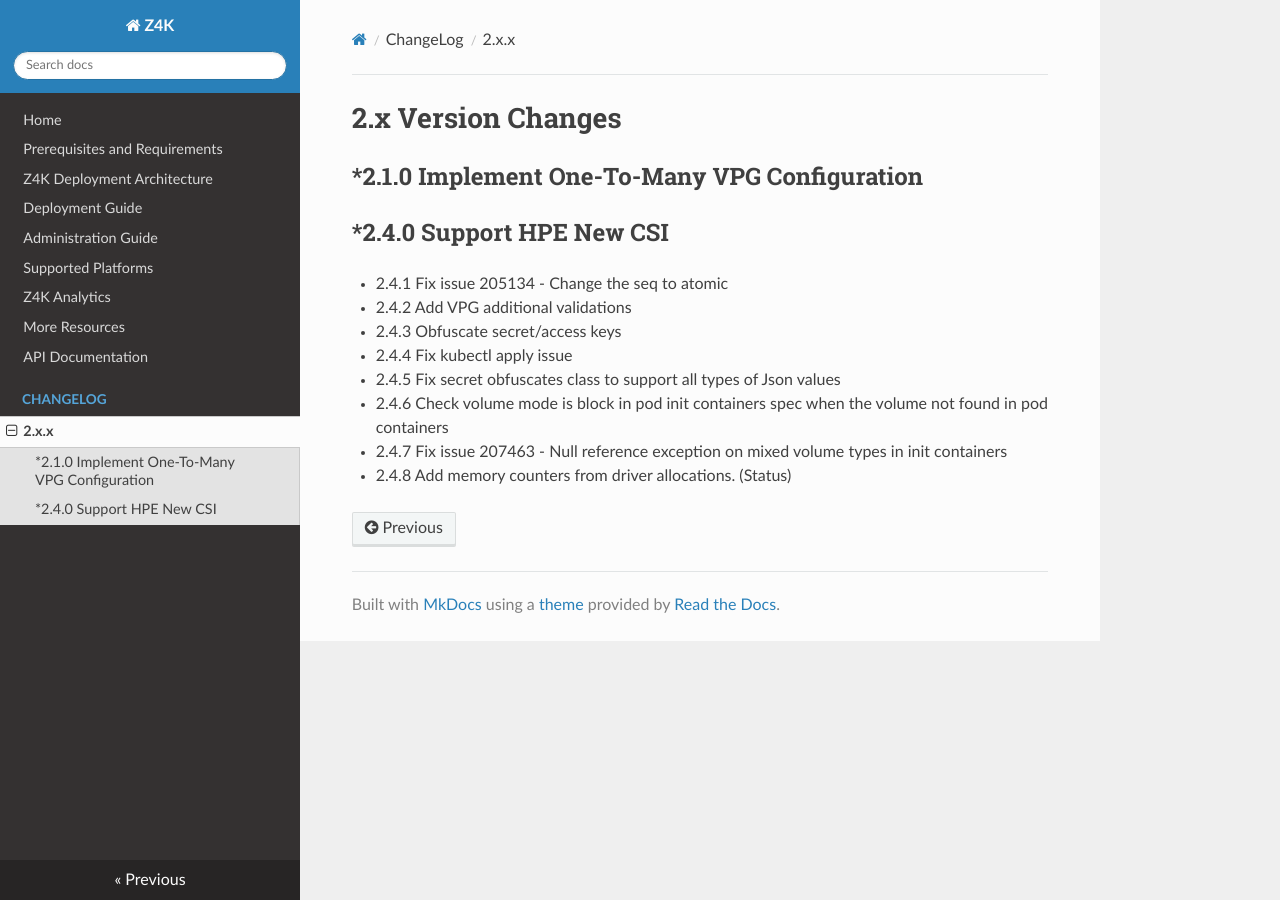
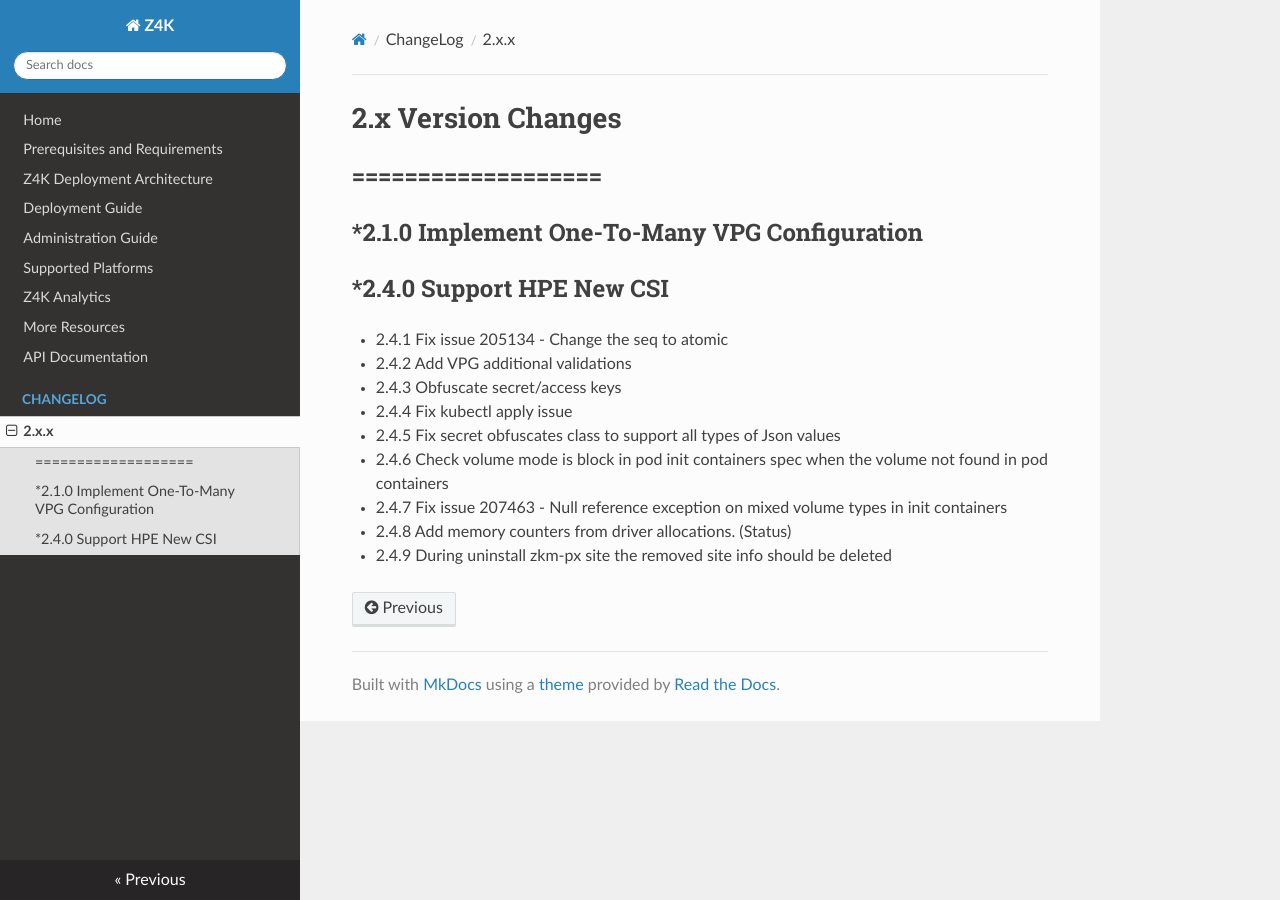
Before and after one commit to ZertoPublic/Z4K, an MkDocs documentation site: the page built from docs/changes/version2.x.x.md, in a window 1280 px wide. Built offline with MkDocs 1.6.1, drawn with Linux system fonts in a browser that asks for light colours.

Commit message:
commit all changes on branch :2.4.9 for version:2.4.9

```diff
--- a/docs/changes/version2.x.x.md
+++ b/docs/changes/version2.x.x.md
@@ -1,5 +1,7 @@
 2.x Version Changes
 ===================
+===================
+-------------------
 *2.1.0 Implement One-To-Many VPG Configuration
 ----------------------------------------------
 *2.4.0 Support HPE New CSI
@@ -12,3 +14,4 @@
 * 2.4.6 Check volume mode is block in pod init containers spec when the volume not found in pod containers
 * 2.4.7 Fix issue 207463 - Null reference exception on mixed volume types in init containers
 * 2.4.8 Add memory counters from driver allocations. (Status)
+* 2.4.9 During uninstall zkm-px site the removed site info should be deleted
```
